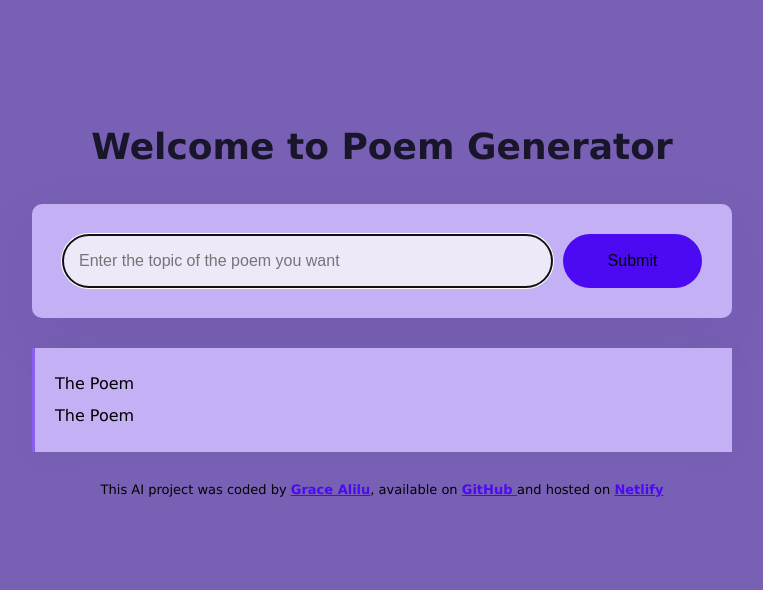
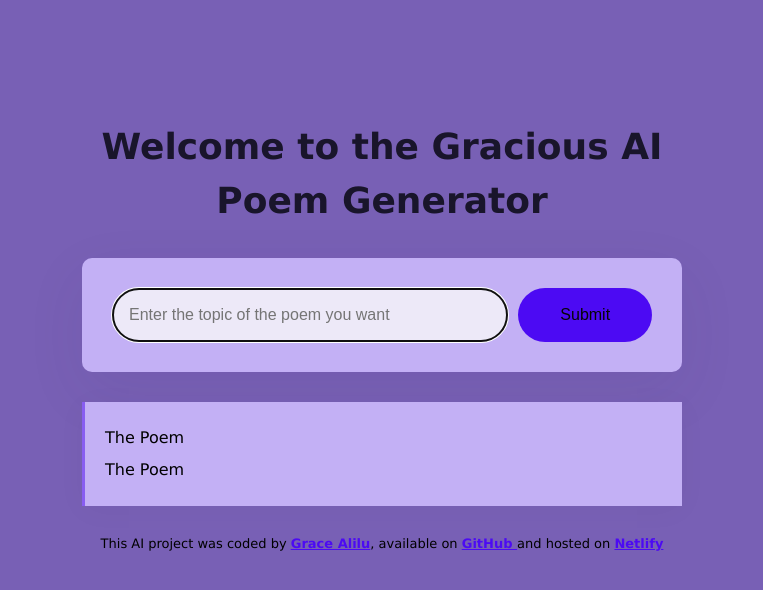
Before and after one commit to 03Grace/Poem-Generator, a plain HTML site: page index.html in a window 1280 px wide. Shown: the whole page, without its empty margins (258-1021 px from the left). Drawn offline with Linux system fonts and the light colour scheme.

Commit message:
Updated HTML and CSS

```diff
--- a/index.html
+++ b/index.html
@@ -9,7 +9,7 @@
   <body>
     <div class="container">
       <header>
-        <h1>Welcome to Poem Generator</h1>
+        <h1>Welcome to the Gracious AI Poem Generator</h1>
       </header>
 
       <main>
--- a/src/styles.css
+++ b/src/styles.css
@@ -10,7 +10,7 @@ a {
 
 .container {
   margin: 120px auto;
-  max-width: 700px;
+  max-width: 600px;
 }
 
 header {
```
